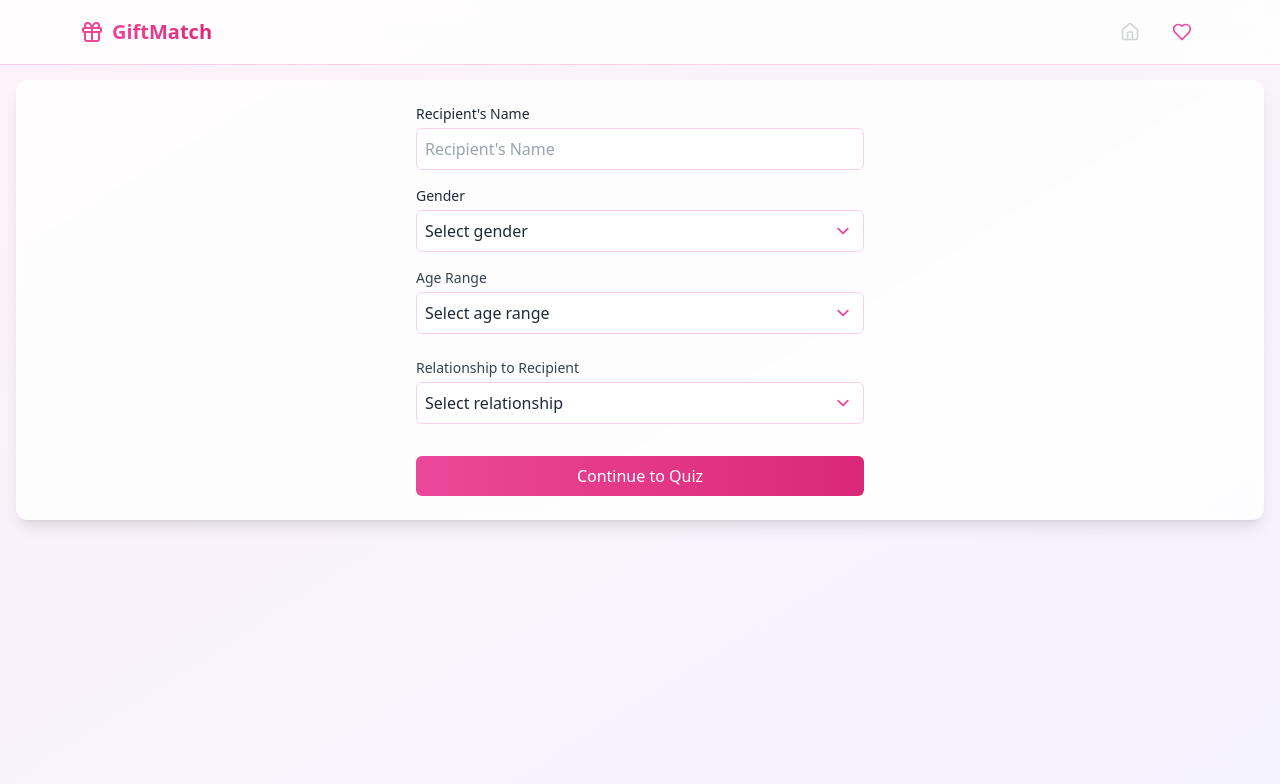
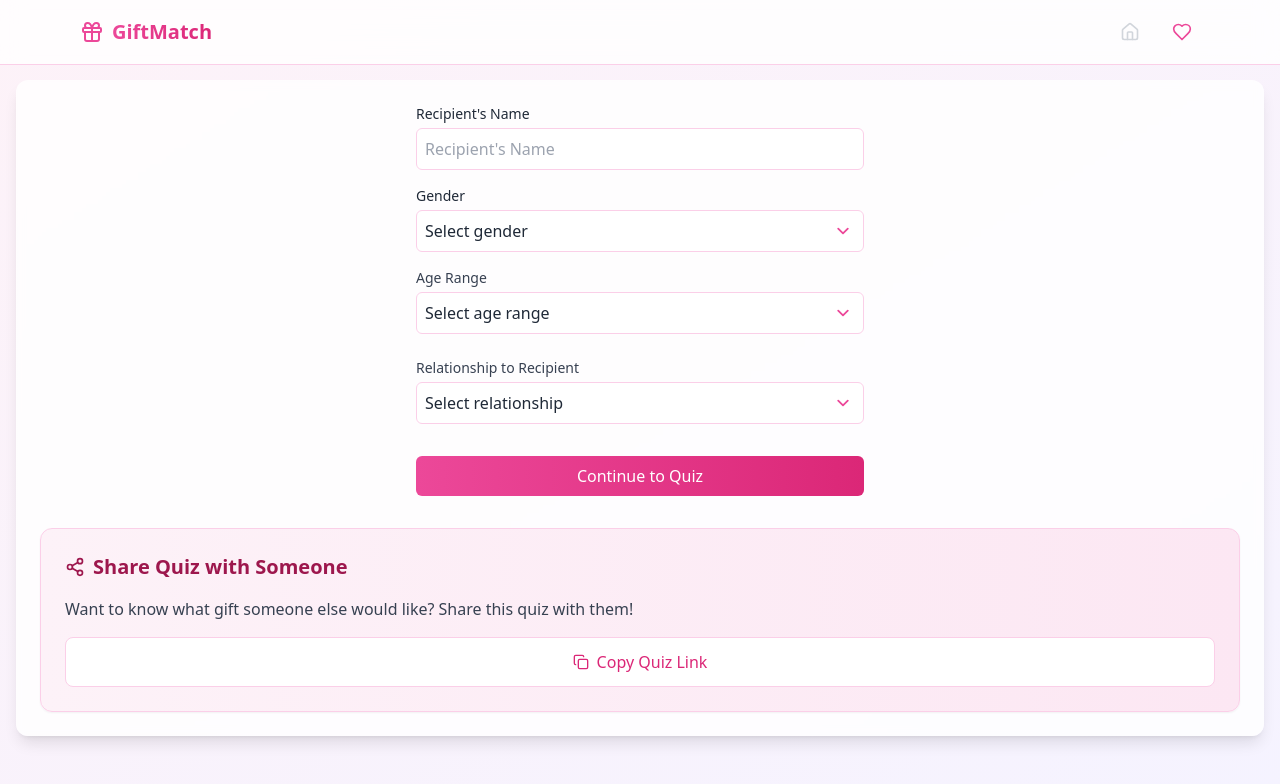
Before and after one commit to rajdesai17/aitool, a React (Vite) app: page /explore in a window 1280 px wide. Shown: the top 784 px of the page. Built offline with nearby package versions, Linux system fonts and the light colour scheme; the HTML template or start-up script is replaced by a standard one.

Commit message:
added adress capture

```diff
--- a/src/components/AddressForm.tsx
+++ b/src/components/AddressForm.tsx
@@ -39,7 +39,7 @@ export const AddressForm = ({ onSubmit }: AddressFormProps) => {
   };
 
   return (
-    <form onSubmit={handleSubmit(handleFormSubmit)} className="max-w-2xl mx-auto p-4">
+    <form onSubmit={handleSubmit(handleFormSubmit)} className="space-y-4">
       <h2 className="text-2xl font-bold mb-6">Shipping Details</h2>
 
       <div className="space-y-4">
@@ -47,7 +47,7 @@ export const AddressForm = ({ onSubmit }: AddressFormProps) => {
           <label className="block mb-1">Full Name</label>
           <input
             {...register('fullName')}
-            className="w-full p-2 border rounded"
+            className="w-full p-2 border border-pink-200 rounded-lg focus:ring-2 focus:ring-pink-300 focus:border-pink-300 bg-white/90"
             placeholder="John Doe"
           />
           {errors.fullName && (
@@ -59,7 +59,7 @@ export const AddressForm = ({ onSubmit }: AddressFormProps) => {
           <label className="block mb-1">Address Line 1</label>
           <input
             {...register('addressLine1')}
-            className="w-full p-2 border rounded"
+            className="w-full p-2 border border-pink-200 rounded-lg focus:ring-2 focus:ring-pink-300 focus:border-pink-300 bg-white/90"
             placeholder="123 Main St"
           />
           {errors.addressLine1 && (
@@ -71,7 +71,7 @@ export const AddressForm = ({ onSubmit }: AddressFormProps) => {
           <label className="block mb-1">Address Line 2 (Optional)</label>
           <input
             {...register('addressLine2')}
-            className="w-full p-2 border rounded"
+            className="w-full p-2 border border-pink-200 rounded-lg focus:ring-2 focus:ring-pink-300 focus:border-pink-300 bg-white/90"
             placeholder="Apt 4B"
           />
         </div>
@@ -81,7 +81,7 @@ export const AddressForm = ({ onSubmit }: AddressFormProps) => {
             <label className="block mb-1">City</label>
             <input
               {...register('city')}
-              className="w-full p-2 border rounded"
+              className="w-full p-2 border border-pink-200 rounded-lg focus:ring-2 focus:ring-pink-300 focus:border-pink-300 bg-white/90"
             />
             {errors.city && (
               <p className="text-red-500 text-sm mt-1">{errors.city.message}</p>
@@ -92,7 +92,7 @@ export const AddressForm = ({ onSubmit }: AddressFormProps) => {
             <label className="block mb-1">State</label>
             <input
               {...register('state')}
-              className="w-full p-2 border rounded"
+              className="w-full p-2 border border-pink-200 rounded-lg focus:ring-2 focus:ring-pink-300 focus:border-pink-300 bg-white/90"
             />
             {errors.state && (
               <p className="text-red-500 text-sm mt-1">{errors.state.message}</p>
@@ -105,7 +105,7 @@ export const AddressForm = ({ onSubmit }: AddressFormProps) => {
             <label className="block mb-1">ZIP Code</label>
             <input
               {...register('zipCode')}
-              className="w-full p-2 border rounded"
+              className="w-full p-2 border border-pink-200 rounded-lg focus:ring-2 focus:ring-pink-300 focus:border-pink-300 bg-white/90"
               placeholder="12345"
             />
             {errors.zipCode && (
@@ -117,7 +117,7 @@ export const AddressForm = ({ onSubmit }: AddressFormProps) => {
             <label className="block mb-1">Country</label>
             <input
               {...register('country')}
-              className="w-full p-2 border rounded"
+              className="w-full p-2 border border-pink-200 rounded-lg focus:ring-2 focus:ring-pink-300 focus:border-pink-300 bg-white/90"
             />
             {errors.country && (
               <p className="text-red-500 text-sm mt-1">{errors.country.message}</p>
@@ -129,9 +129,9 @@ export const AddressForm = ({ onSubmit }: AddressFormProps) => {
       <button
         type="submit"
         disabled={isSubmitting}
-        className="mt-6 w-full bg-blue-500 text-white py-2 px-4 rounded hover:bg-blue-600 disabled:opacity-50"
+        className="w-full bg-gradient-to-r from-pink-500 to-pink-600 text-white py-2 px-4 rounded-lg hover:from-pink-600 hover:to-pink-700 transition-all duration-200 shadow-md"
       >
-        {isSubmitting ? 'Saving...' : 'Save Address'}
+        {isSubmitting ? 'Saving...' : 'Save Shipping Details'}
       </button>
     </form>
   );
--- a/src/components/Results.tsx
+++ b/src/components/Results.tsx
@@ -1,8 +1,9 @@
 import { useState } from 'react';
 import { motion } from 'framer-motion';
 import { GiftCard } from './GiftCard';
+import { AddressForm } from './AddressForm';
 import { predefinedGifts } from '../lib/constants';
-import { SurveyData, GiftRecommendation } from '../lib/types';
+import { SurveyData, GiftRecommendation, AddressData } from '../lib/types';
 
 export const Results = ({ recommendations }: {
   surveyData: SurveyData;
@@ -82,6 +83,26 @@ export const Results = ({ recommendations }: {
             </p>
           )}
         </motion.div>
+
+        {/* Shipping Details Section */}
+        <div className="mt-8 pt-8 border-t border-pink-200">
+          <motion.div
+            initial={{ opacity: 0, y: 20 }}
+            animate={{ opacity: 1, y: 0 }}
+            className="p-6 bg-gradient-to-r from-pink-50 to-pink-100 rounded-xl border border-pink-200 shadow-sm"
+          >
+            <h2 className="text-2xl font-bold mb-4 text-pink-800">Shipping Details</h2>
+            <AddressForm
+              onSubmit={async (addressData: AddressData) => {
+                try {
+                  console.log('Address submitted:', addressData);
+                } catch (error) {
+                  console.error('Error saving address:', error);
+                }
+              }}
+            />
+          </motion.div>
+        </div>
       </motion.div>
     </div>
   );
--- a/src/components/Survey.tsx
+++ b/src/components/Survey.tsx
@@ -4,7 +4,7 @@ import { zodResolver } from '@hookform/resolvers/zod';
 import { SurveyData, surveySchema } from '../lib/types';
 import { questions } from '../lib/surveyQuestions';
 import { motion } from 'framer-motion';
-import { Heart } from 'lucide-react';
+import { Heart, Share2, Copy, Check } from 'lucide-react';
 
 export const Survey = ({ onComplete }: { onComplete: (data: SurveyData) => void }) => {
   const [step, setStep] = useState<'demographics' | 'quiz'>('demographics');
@@ -21,6 +21,7 @@ export const Survey = ({ onComplete }: { onComplete: (data: SurveyData) => void
   const [quizAnswers, setQuizAnswers] = useState<string[]>([]);
   const [showRecommendations, setShowRecommendations] = useState(false);
   const [isGenerating, setIsGenerating] = useState(false);
+  const [copied, setCopied] = useState(false);
 
   const { register, handleSubmit, formState: { errors } } = useForm<SurveyData>({
     resolver: zodResolver(surveySchema)
@@ -54,6 +55,17 @@ export const Survey = ({ onComplete }: { onComplete: (data: SurveyData) => void
       });
     } finally {
       setIsGenerating(false);
+    }
+  };
+
+  const handleShareQuiz = async () => {
+    const quizLink = `${window.location.origin}/share-quiz`;
+    try {
+      await navigator.clipboard.writeText(quizLink);
+      setCopied(true);
+      setTimeout(() => setCopied(false), 2000);
+    } catch (err) {
+      console.error('Failed to copy link:', err);
     }
   };
 
@@ -168,6 +180,36 @@ export const Survey = ({ onComplete }: { onComplete: (data: SurveyData) => void
             Continue to Quiz
           </button>
         </form>
+
+        <motion.div
+          initial={{ opacity: 0, y: 20 }}
+          animate={{ opacity: 1, y: 0 }}
+          className="mt-8 p-6 bg-gradient-to-r from-pink-50 to-pink-100 rounded-xl border border-pink-200 shadow-sm"
+        >
+          <h3 className="text-xl font-semibold text-pink-800 mb-4 flex items-center gap-2">
+            <Share2 className="w-5 h-5" />
+            Share Quiz with Someone
+          </h3>
+          <p className="text-gray-700 mb-4">
+            Want to know what gift someone else would like? Share this quiz with them!
+          </p>
+          <button
+            onClick={handleShareQuiz}
+            className="flex items-center justify-center gap-2 w-full bg-white text-pink-600 border border-pink-200 py-3 px-4 rounded-lg hover:bg-pink-50 transition-colors duration-200"
+          >
+            {copied ? (
+              <>
+                <Check className="w-4 h-4" />
+                Copied!
+              </>
+            ) : (
+              <>
+                <Copy className="w-4 h-4" />
+                Copy Quiz Link
+              </>
+            )}
+          </button>
+        </motion.div>
       </motion.div>
     );
   }
```
